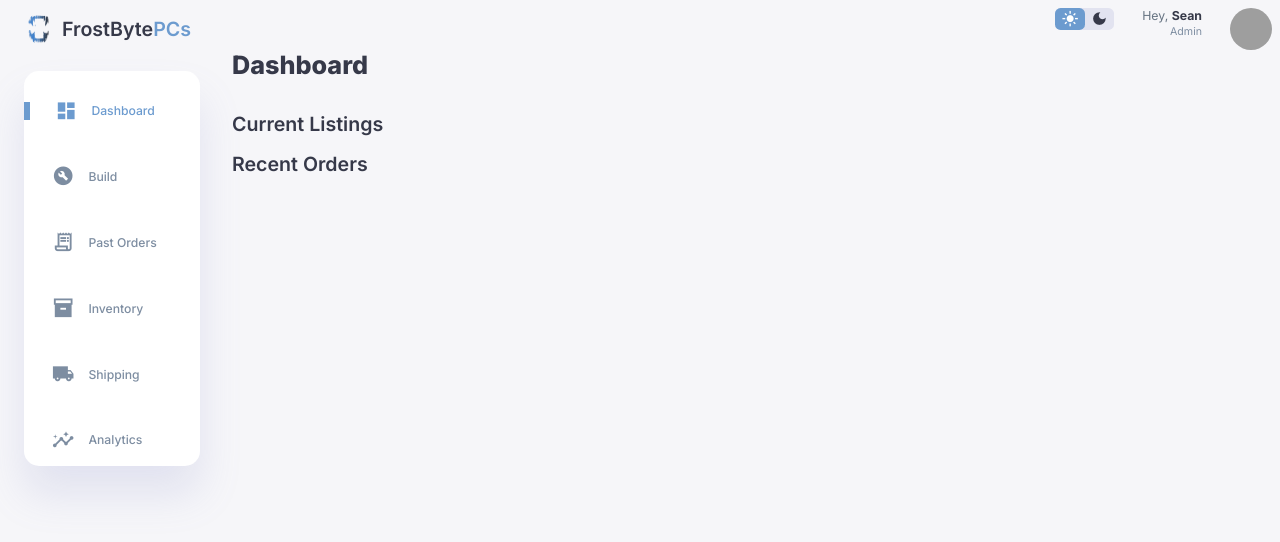
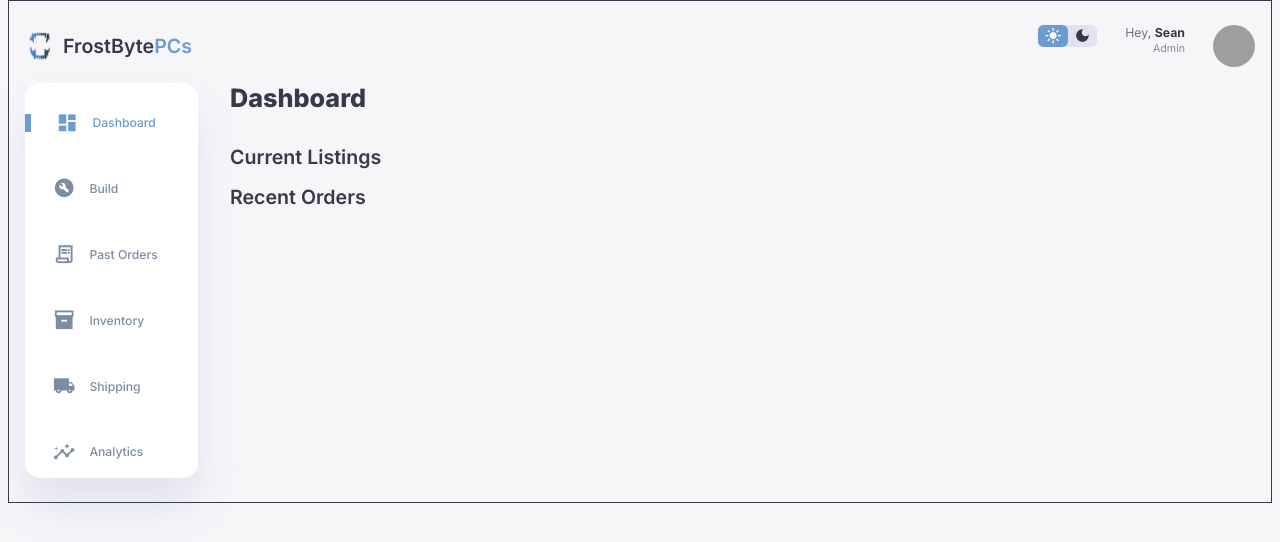
Before and after one commit to Sean-Marriott/frost-byte-forge, a Next.js app in the folder frost-byte-forge/: page / in a window 1280 px wide. Shown: the top 542 px of the page. Built offline with nearby package versions, Linux system fonts and the light colour scheme; grey boxes are pictures that could not be loaded.

Commit message:
Fixing spacing issues

```diff
--- a/frost-byte-forge/app/globals.css
+++ b/frost-byte-forge/app/globals.css
@@ -32,13 +32,7 @@
 }
 
 * {
-  margin: 0;
-  padding: 0;
-  outline: 0;
-  appearance: 0;
-  border: 0;
   text-decoration: none;
-  box-sizing: border-box;
 }
 
 html {
@@ -46,7 +40,6 @@ html {
 }
 
 body {
-  width: 100vw;
   height: 100vh;
   font-family: "Poppins", sans-serif;
   font-size: 0.88rem;
@@ -58,6 +51,10 @@ body {
 
 a {
   color: var(--color-dark);
+}
+
+p {
+  margin: 0;
 }
 
 img {
@@ -113,18 +110,6 @@ b {
   color: var(--color-warning);
 }
 
-.container {
-  display: grid;
-  width: 96%;
-  margin: 0 auto;
-  gap: 1.8rem;
-  grid-template-columns: 12rem auto 23rem;
-}
-
-aside {
-  height: 100vh;
-}
-
 aside .toggle {
   display: none;
   align-items: center;
@@ -152,8 +137,7 @@ aside .sidebar {
   background-color: var(--color-white);
   box-shadow: var(--box-shadow);
   border-radius: 15px;
-  position: relative;
-  top: 1.5rem;
+  position: sticky;
   transition: all 0.3s ease;
 }
 
@@ -349,7 +333,7 @@ table tbody tr:last-child td {
 
 .nav {
   display: flex;
-  justify-content: end;
+  justify-content: flex-end;
   gap: 2rem;
 }
 
--- a/frost-byte-forge/app/layout.tsx
+++ b/frost-byte-forge/app/layout.tsx
@@ -38,9 +38,10 @@ export default function RootLayout({
       <body className={inter.className}>
         <Grid
           container
-          margin={{ xs: 1 }}
-          ml={{ xs: 1, md: 3 }}
           justifyContent="center"
+          rowSpacing={2}
+          width="100%"
+          sx={{ border: 1, p: 2 }}
         >
           <Grid container xs={6}>
             <Stack
```
